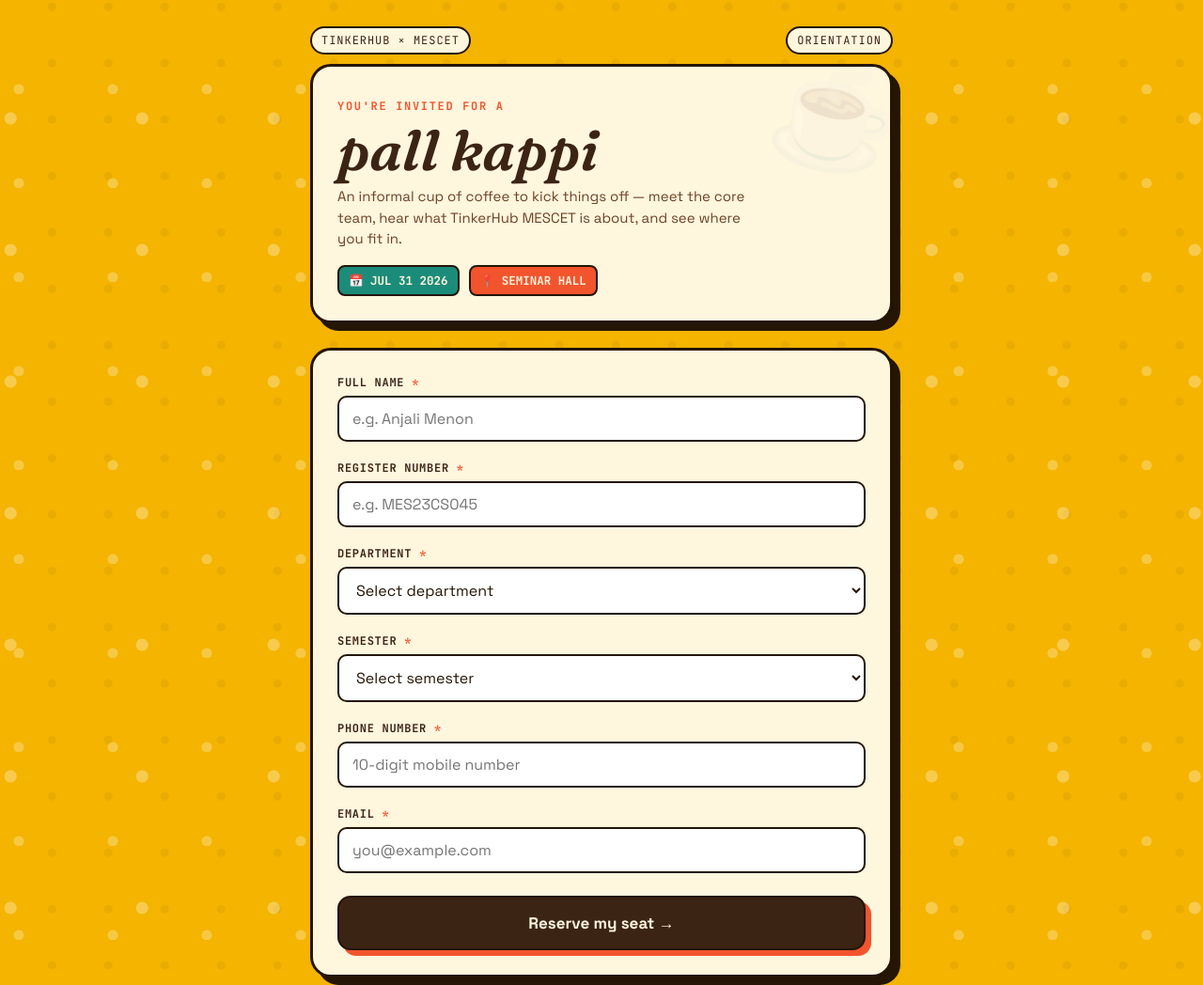
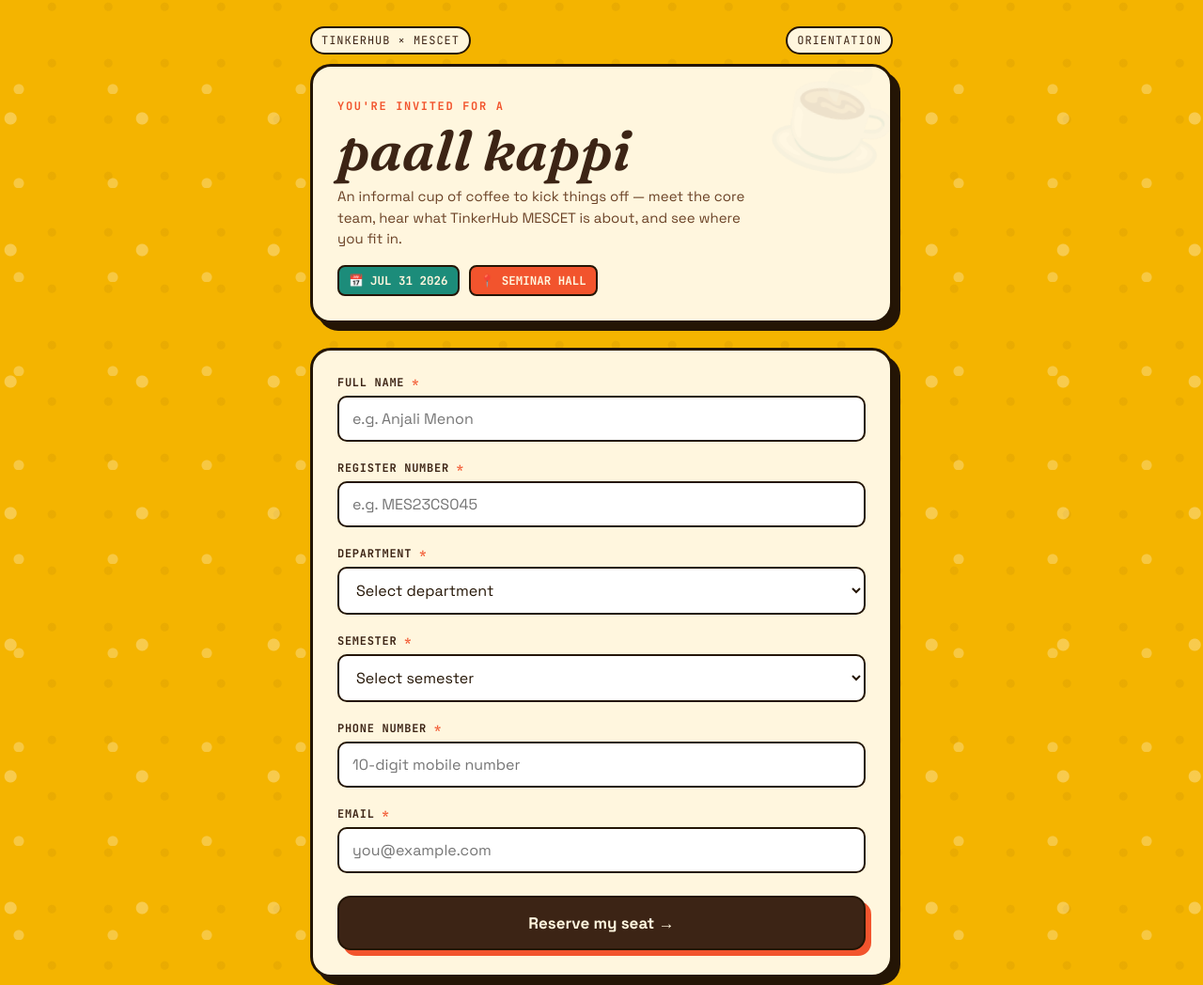
Before and after one commit to Mehjebin-Nasar/paalkappi-login, a website: page index.html in a window 1280 px wide. Shown: the top 1048 px of the page at 94% size. Drawn offline with Linux system fonts and the light colour scheme.

Commit message:
Update index.html

```diff
--- a/index.html
+++ b/index.html
@@ -176,7 +176,7 @@
 
   <header class="hero">
     <span class="kicker">You're invited for a</span>
-    <h1>pall kappi</h1>
+    <h1>paall kappi</h1>
     <p class="sub">An informal cup of coffee to kick things off — meet the core team, hear what TinkerHub MESCET is about, and see where you fit in.</p>
     <div class="meta">
       <div>📅 JUL 31 2026</div>
```
